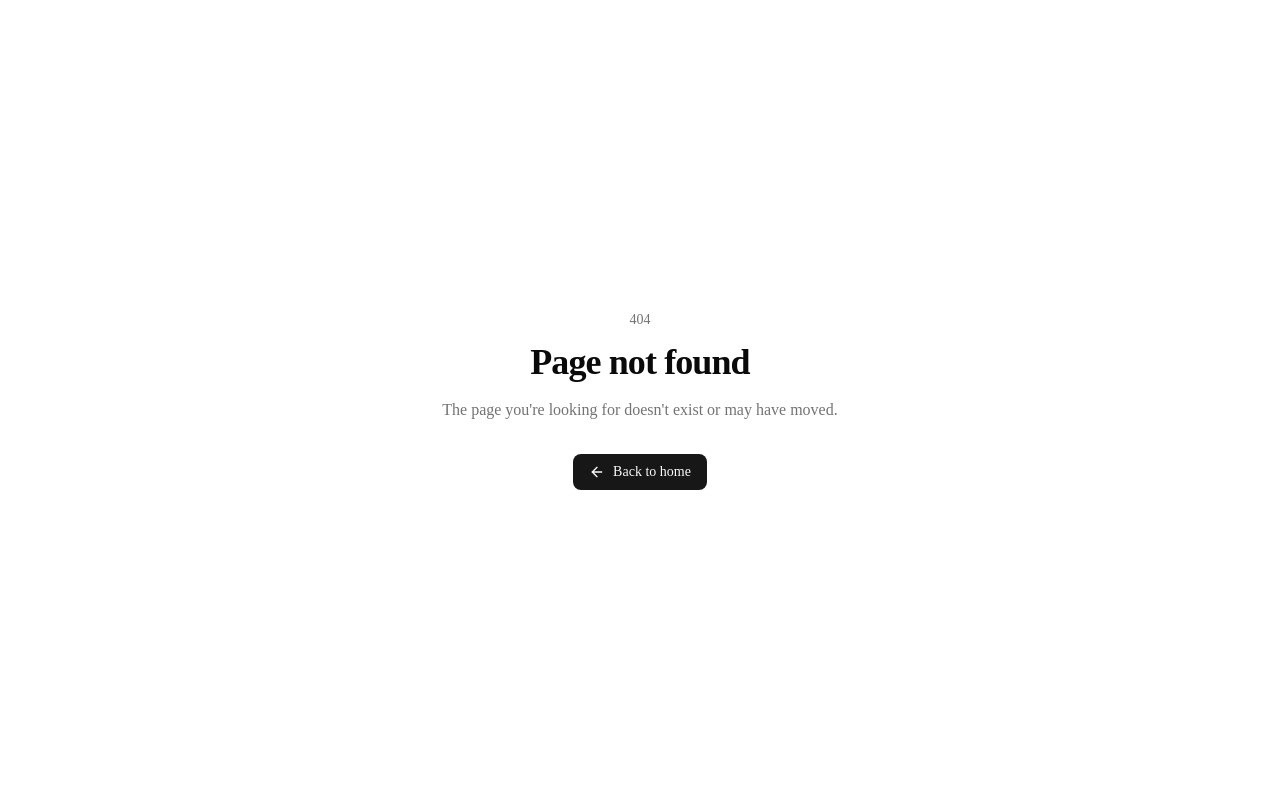
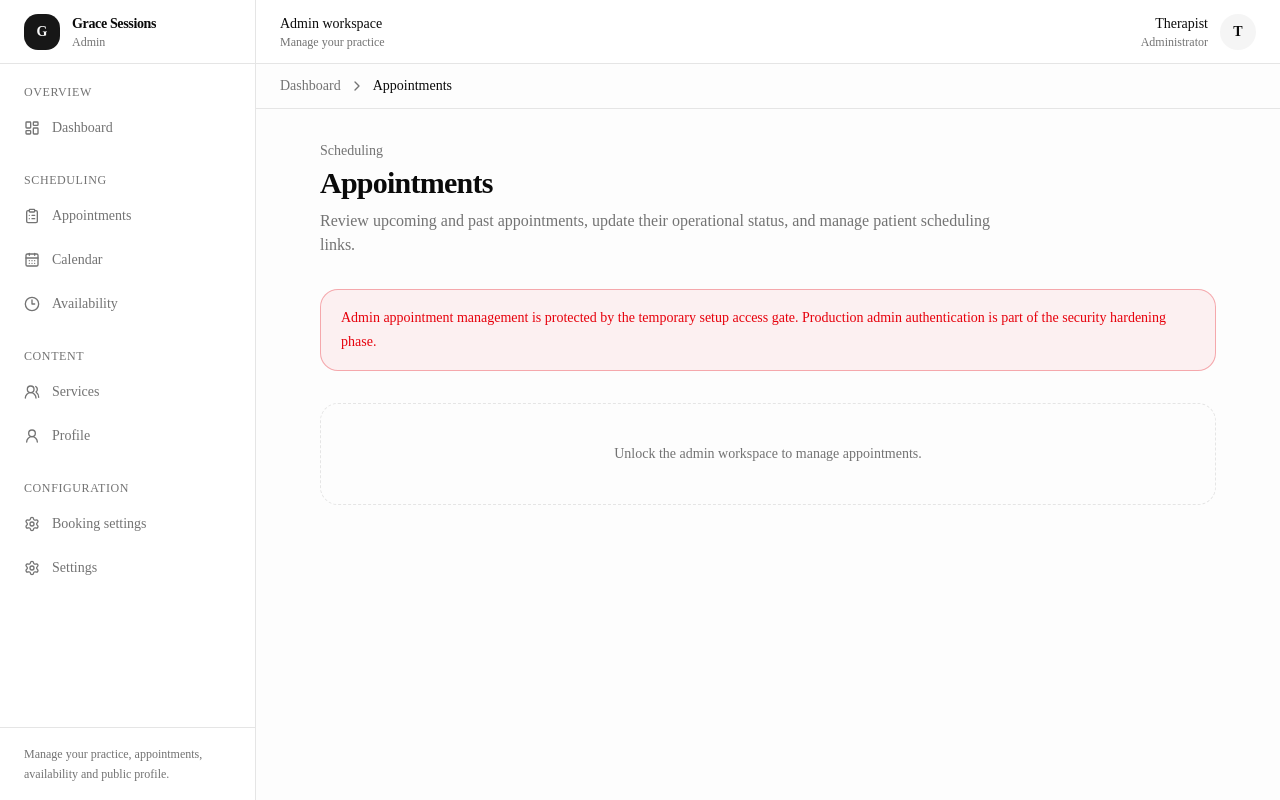
Before and after one commit to Praisepaul/MySLP, a Next.js app: page /admin/appointments in a window 1280 px wide. Before the commit this address had no page. Built offline with nearby package versions, Linux system fonts and the light colour scheme; no server answers.

Commit message:
feat: add admin appointments page

```diff
--- /dev/null
+++ b/app/admin/appointments/page.tsx
@@ -0,0 +1,32 @@
+import { AdminShell } from "@/components/admin/layout/admin-shell";
+import { PageContainer } from "@/components/ui/page-container";
+import { AdminAppointmentsManager } from "@/components/admin/appointments/admin-appointments-manager";
+import { isGoogleCalendarSetupUnlocked } from "@/lib/admin/setup-auth";
+
+export const dynamic = "force-dynamic";
+
+export default async function AdminAppointmentsPage() {
+  const setupUnlocked = await isGoogleCalendarSetupUnlocked();
+
+  return (
+    <AdminShell>
+      <PageContainer className="space-y-8">
+        <div>
+          <p className="text-sm font-medium text-muted-foreground">Scheduling</p>
+          <h1 className="mt-1 text-2xl font-semibold tracking-tight sm:text-3xl">Appointments</h1>
+          <p className="mt-2 max-w-2xl text-sm leading-6 text-muted-foreground sm:text-base">
+            Review upcoming and past appointments, update their operational status, and manage patient scheduling links.
+          </p>
+        </div>
+
+        {!setupUnlocked && (
+          <div role="alert" className="rounded-2xl border border-destructive/30 bg-destructive/5 px-5 py-4 text-sm leading-6 text-destructive">
+            Admin appointment management is protected by the temporary setup access gate. Production admin authentication is part of the security hardening phase.
+          </div>
+        )}
+
+        {setupUnlocked ? <AdminAppointmentsManager /> : <div className="rounded-2xl border border-dashed p-10 text-center text-sm text-muted-foreground">Unlock the admin workspace to manage appointments.</div>}
+      </PageContainer>
+    </AdminShell>
+  );
+}
```
